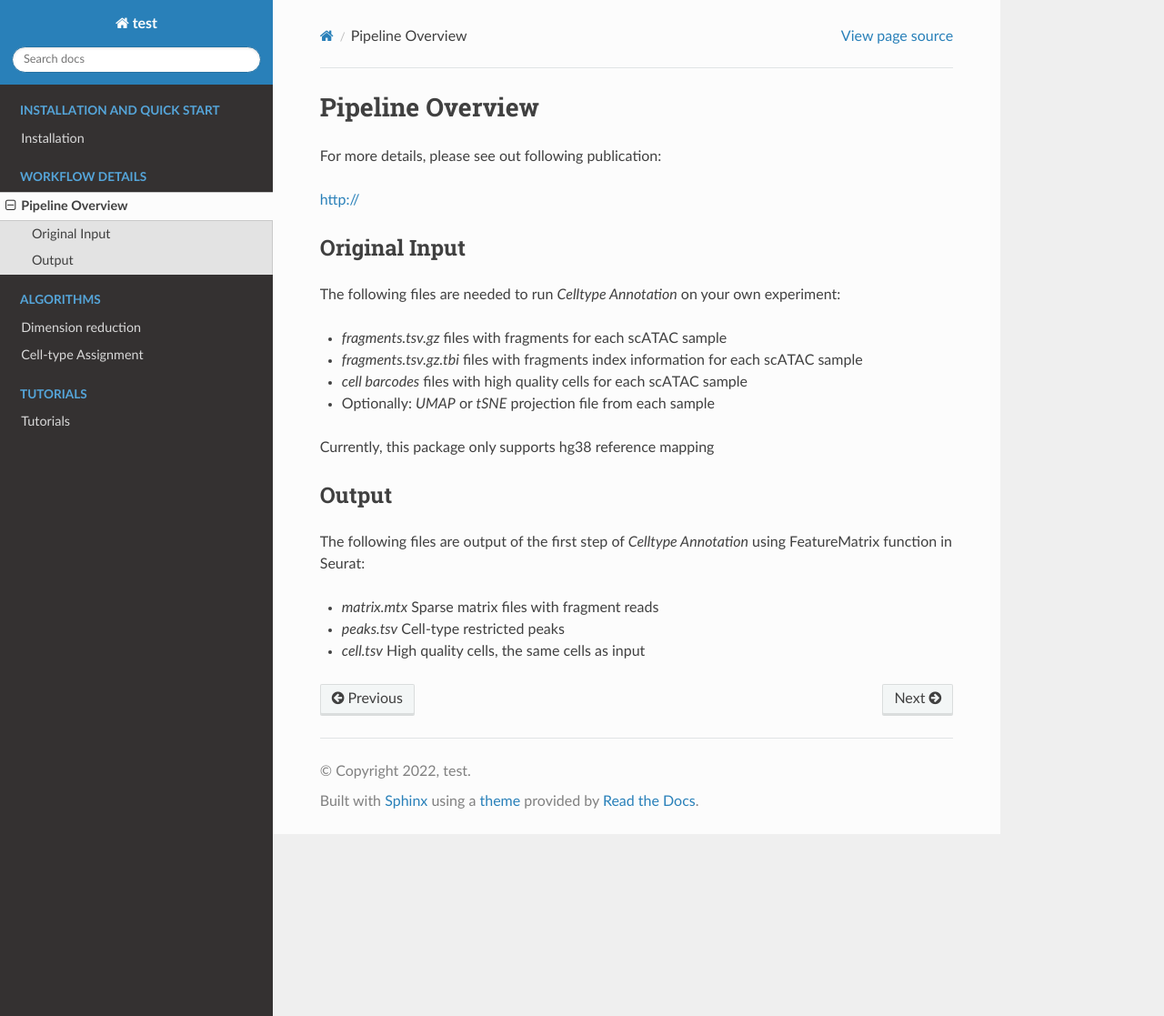
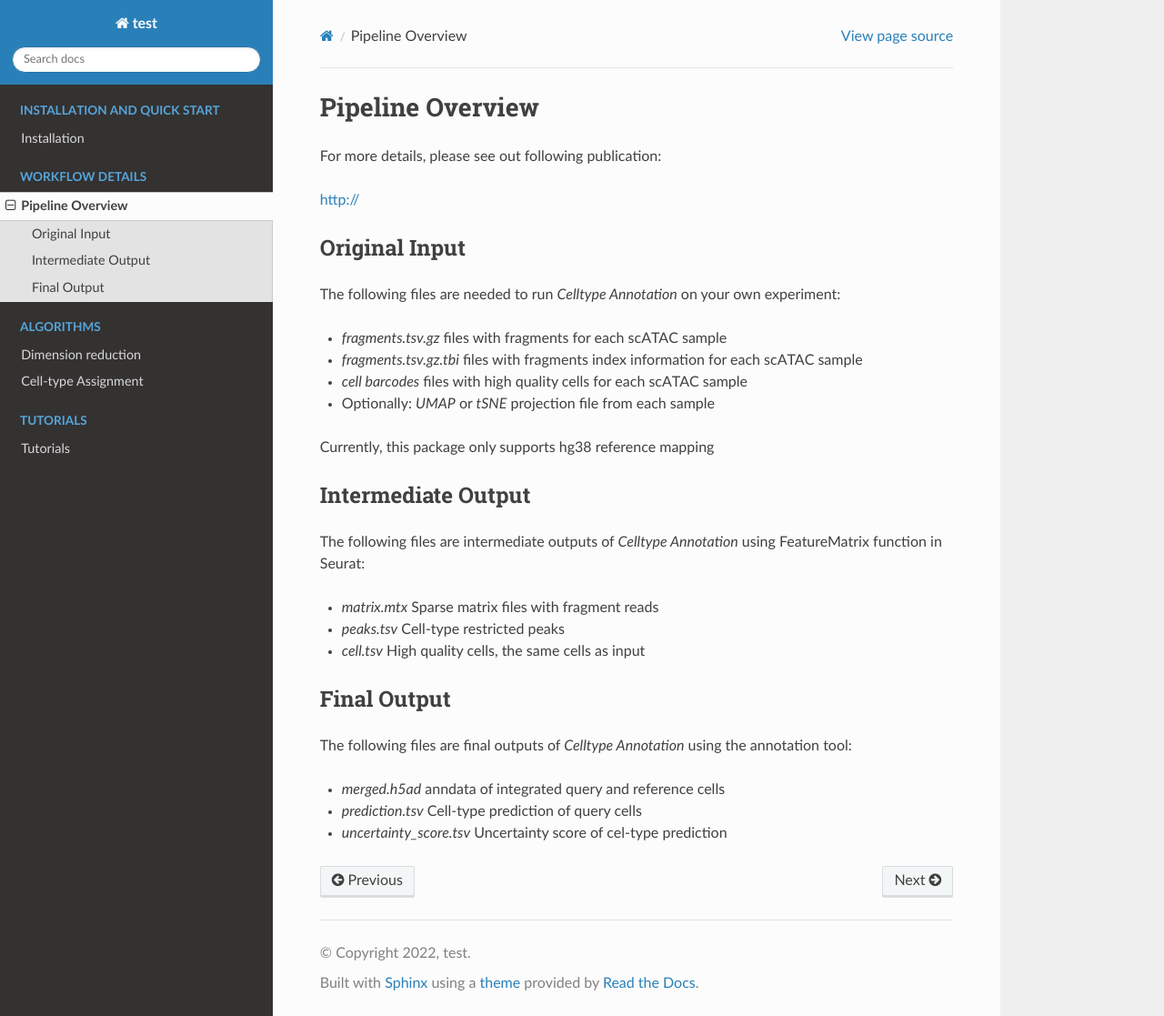
Before and after one commit to aj088/test, a Sphinx documentation site: the page built from docs/detail.rst, in a window 1280 px wide and 1117 px high. Shown: the whole window at 91% size. Built offline with Sphinx 7.4.7 and the Read the Docs theme 2.0.0, drawn with Linux system fonts in a browser that asks for light colours.

Commit message:
Update detail.rst

```diff
--- a/docs/detail.rst
+++ b/docs/detail.rst
@@ -19,11 +19,19 @@ The following files are needed to run *Celltype Annotation* on your own experime
 Currently, this package only supports hg38 reference mapping
 
 
-Output
-------------------
+Intermediate Output
+--------------------
 
-The following files are output of the first step of *Celltype Annotation* using FeatureMatrix function in Seurat:
+The following files are intermediate outputs of *Celltype Annotation* using FeatureMatrix function in Seurat:
 
 - *matrix.mtx* Sparse matrix files with fragment reads
 - *peaks.tsv* Cell-type restricted peaks
 - *cell.tsv* High quality cells, the same cells as input
+
+Final Output
+--------------------
+The following files are final outputs of *Celltype Annotation* using the annotation tool:
+
+- *merged.h5ad* anndata of integrated query and reference cells
+- *prediction.tsv* Cell-type prediction of query cells
+- *uncertainty_score.tsv* Uncertainty score of cel-type prediction
```
